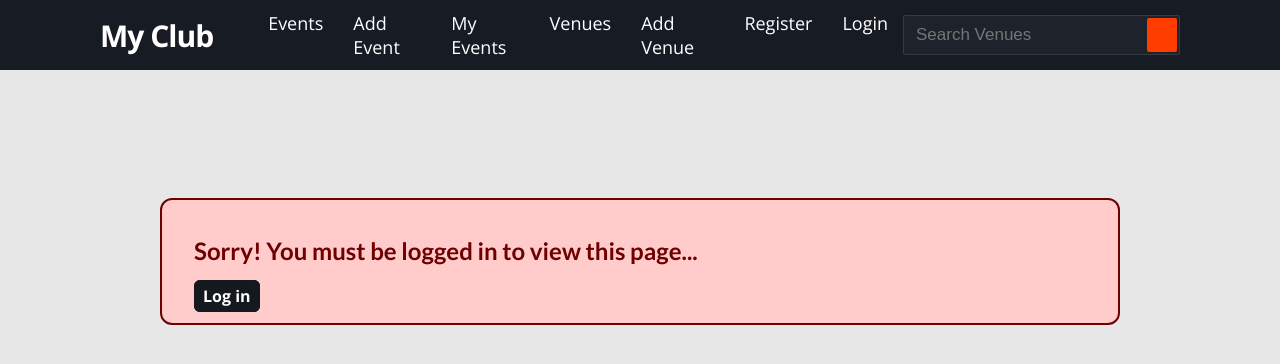
After one commit to rezamousavi99/ticket-site, a Django app: page /my-events/ in a window 1280 px wide. The commit adds this page. Shown: the top 364 px of the page. Run offline with Django 5.2, Linux system fonts and the light colour scheme.

Commit message:
Adding my_events page

```diff
--- /dev/null
+++ b/events/static/events/my-events.css
@@ -0,0 +1,131 @@
+#all-events {
+    margin: 8rem auto 3rem auto;
+    width: 90%;
+    max-width: 80rem;
+
+}
+
+#all-events h1{
+    margin-top: 0;
+    margin-bottom: 2rem;
+    text-align: center;
+}
+
+#all-events ul{
+    box-shadow: 0 2px 8px rgba(0, 0, 0, 0.25);
+    background-color: white;
+    border-radius: 6px;
+    padding: 2rem 4rem;
+}
+
+#all-events li{
+    list-style: none;
+
+}
+
+/*.update-event{*/
+/*    margin-top: 1rem;*/
+/*    text-align: center;*/
+/*    max-width: 8rem;*/
+/*    text-decoration: none;*/
+/*    border: 1px solid #ccc;*/
+/*    border-radius: 6px;*/
+/*}*/
+
+.change-event{
+    margin-top: 2rem;
+
+    /*max-width: 8rem;*/
+}
+
+.change-event a{
+    padding: 0.5rem 0.75rem;
+    font-weight: bold;
+    /*display: block;*/
+    text-align: center;
+    text-decoration: none;
+
+    border: 1px solid #ccc;
+    border-radius: 6px;
+}
+
+.delete-event{
+    /*background-color: #f6f8fa;*/
+    color: #a40000;
+}
+
+.update-event{
+    background-color: #171c24;
+    color: white;
+}
+
+.change-event a:hover,
+.change-event a:active {
+    color: white;
+}
+
+a[href^="/update-event/"]:hover,
+a[href^="/update-event/"]:active {
+    color: #ff3d00;
+}
+
+a[href^="/delete-event/"]:hover,
+a[href^="/delete-event/"]:active {
+    background-color: #a40000;
+}
+
+.date {
+    font-weight: bold;
+}
+
+
+
+#error-alert {
+    margin: 8rem auto 3rem auto;
+    width: 90%;
+    max-width: 60rem;
+    border: 2px solid #700000;
+    background-color: #ffcbcb;
+    border-radius: 12px;
+    padding: 1rem 2rem;
+    color: #700000;
+}
+
+
+#success-alert {
+    margin: 8rem auto 3rem auto;
+    width: 90%;
+    max-width: 60rem;
+    border: 2px solid #035400;
+    background-color: #b8ffae;
+    border-radius: 12px;
+    padding: 1rem 2rem;
+    color: #035400;
+}
+
+.alert-error ,#login-alert {
+    margin: 8rem auto 3rem auto;
+    width: 90%;
+    max-width: 60rem;
+    border: 2px solid #700000;
+    background-color: #ffcbcb;
+    border-radius: 12px;
+    padding: 1rem 2rem;
+    color: #700000;
+}
+
+#login-alert a{
+    padding: 0.25rem 0.5rem;
+    border: 1px solid #14181f;
+    border-radius: 6px;
+    background-color: #14181f;
+    text-decoration: none;
+    font-weight: bold;
+    color: white;
+}
+
+#login-alert a:hover,
+#login-alert a:active{
+    background-color: #ff3d00;
+    color: #14181f;
+}
--- /dev/null
+++ b/events/templates/events/my_events.html
@@ -0,0 +1,55 @@
+{% extends 'base.html' %}
+{% load static %}
+
+{% block title %}
+	my events
+{% endblock %}
+
+{% block css_files %}
+    <link rel="stylesheet" href="{% static "events/my-events.css" %}">
+
+{% endblock %}
+
+{% block content %}
+    {% if user.is_authenticated %}
+
+        <section id="all-events">
+            <h1>Events</h1>
+            {% for event in my_events %}
+                <ul>
+                    <li>
+                        <h2>{{ event.name }}</h2>
+                    </li>
+                    <li>
+                        <strong>Date: </strong>
+                        {{ event.date }}
+                    </li>
+                    <li>
+                        <strong>Venue: </strong>
+                        {{ event.venue }}
+                    </li>
+                    <li>
+                        <strong>Manager: </strong>
+                        {{ event.manager }}
+                    </li>
+                    <li>
+                        <strong>Description: </strong>
+                        {{ event.description }}
+                    </li>
+                    <li>
+                        <strong>Confirmed Attendees:</strong><br>
+                        {% for user in event.attendees.all %}
+                            {{ user }}<br>
+                        {% endfor %}
+                    </li>
+                </ul>
+            {% endfor %}
+
+        </section>
+    {% else %}
+        <section id="login-alert">
+            <h1>Sorry! You must be logged in to view this page...</h1>
+            <a href="{% url "login" %}">Log in</a>
+        </section>
+    {% endif %}
+{% endblock %}
--- a/events/urls.py
+++ b/events/urls.py
@@ -19,5 +19,6 @@ urlpatterns = [
     path('venue-text/', views.venue_text, name='venue-text'),
     path('venue-csv/', views.venue_csv, name='venue-csv'),
     path('venue-pdf/', views.venue_pdf, name='venue-pdf'),
+    path('my-events/', views.my_events, name='my-events'),
 
 ]
--- a/events/views.py
+++ b/events/views.py
@@ -290,3 +290,11 @@ def venue_pdf(request):
     buf.seek(0)
 
     return FileResponse(buf, as_attachment=True, filename='venues.pdf')
+
+def my_events(request):
+    #BUG
+    user_attendee = request.user.id
+    my_events = Event.objects.filter(attendees=user_attendee)
+    return render(request, 'events/my_events.html', {
+        'my_events': my_events,
+    })
--- a/templates/includes/navbar.html
+++ b/templates/includes/navbar.html
@@ -15,6 +15,7 @@
 
         <li><a href="{% url "all_events" %}">Events</a></li>
         <li><a href="{% url "add-event" %}">Add Event</a></li>
+        <li><a href="{% url "my-events" %}">My Events</a></li>
         <li><a href="{% url "list_venues" %}">Venues</a></li>
         <li><a href="{% url "add_venue" %}">Add Venue</a></li>
          {% if user.is_authenticated %}
```
Also changed, not shown: db.sqlite3.
